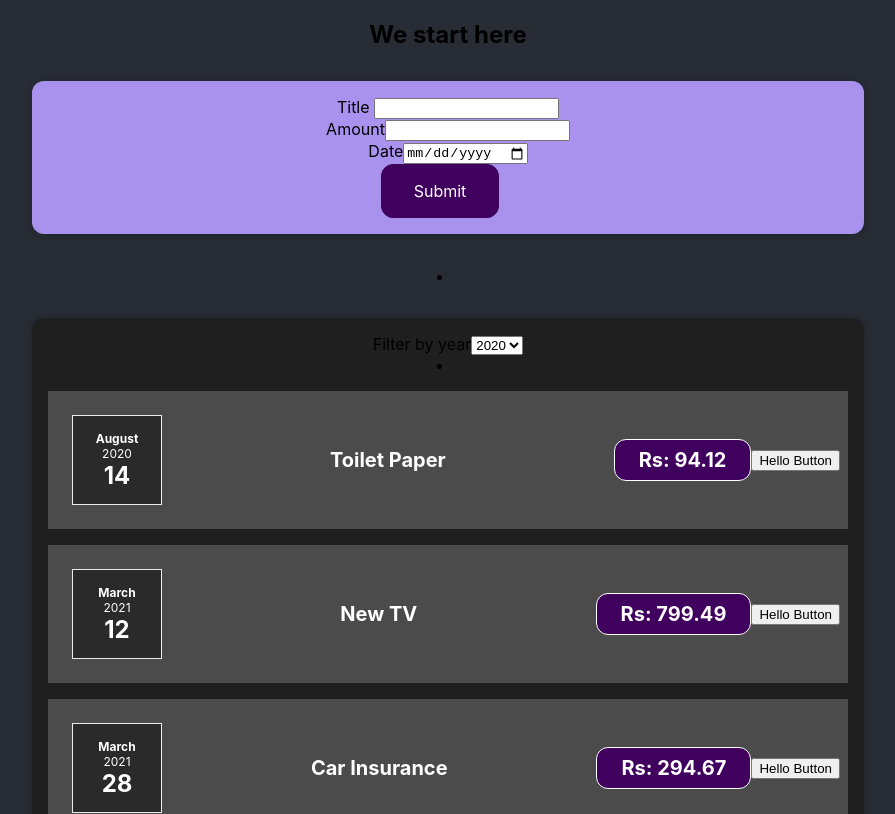
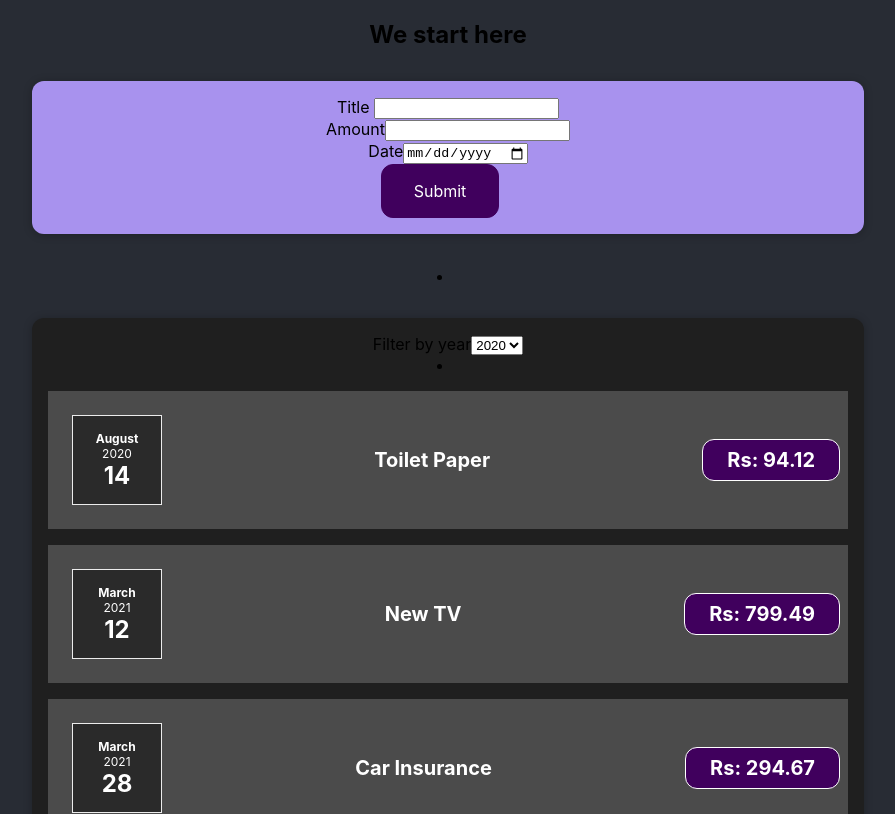
Before and after one commit to rolins2/Expense-tracker, a React (Create React App) app in the folder ny-expensetracker/: page / in a window 1280 px wide. Shown: the top 814 px of the page, without its empty margins (192-1087 px from the left). Built offline with nearby package versions, Linux system fonts and the light colour scheme.

Commit message:
Removed Button

```diff
--- a/ny-expensetracker/src/components/ExpenseItem.js
+++ b/ny-expensetracker/src/components/ExpenseItem.js
@@ -17,7 +17,6 @@ function ExpenseItem(props) {
         <h2> {ttl} </h2>
         <div className="expense-item__price ">Rs: {props.amount} </div>
       </div>
-      <button onClick={clickHandler}> Hello Button </button>
     </Card>
   );
 }
```
